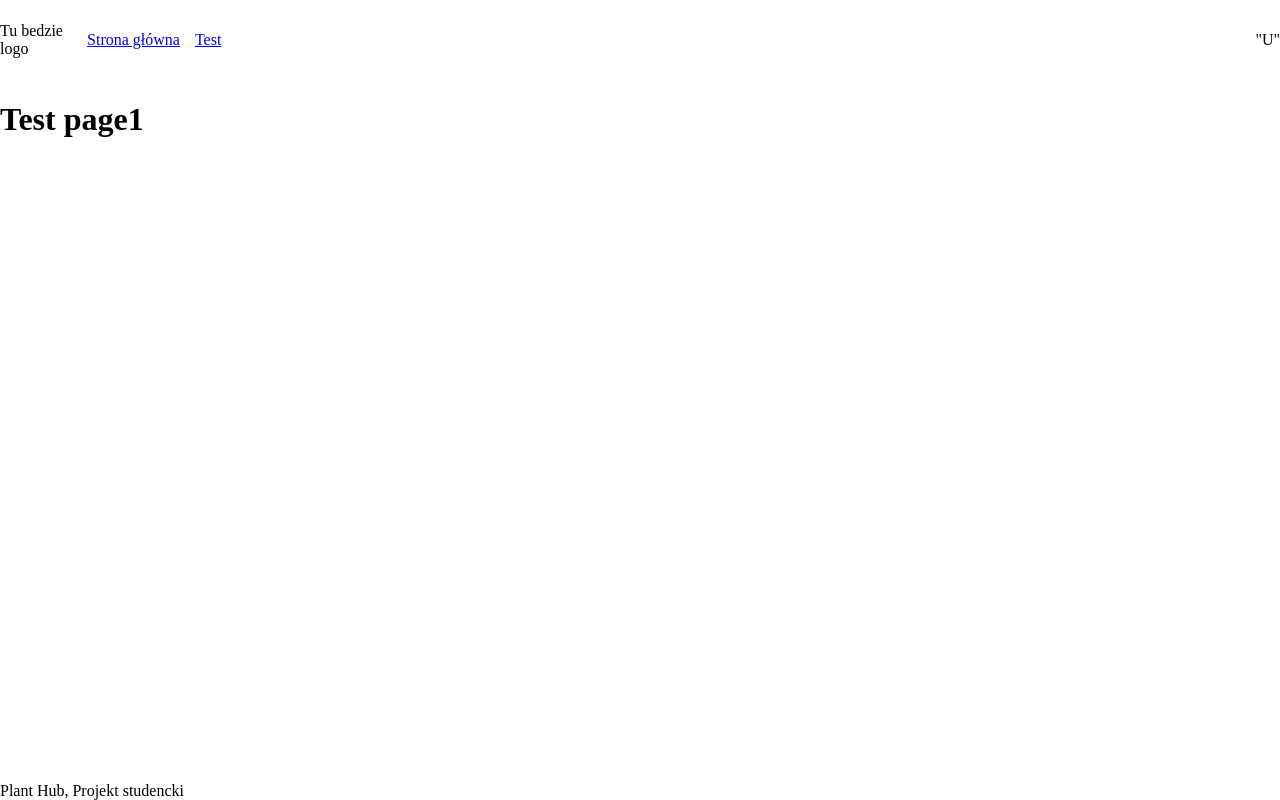
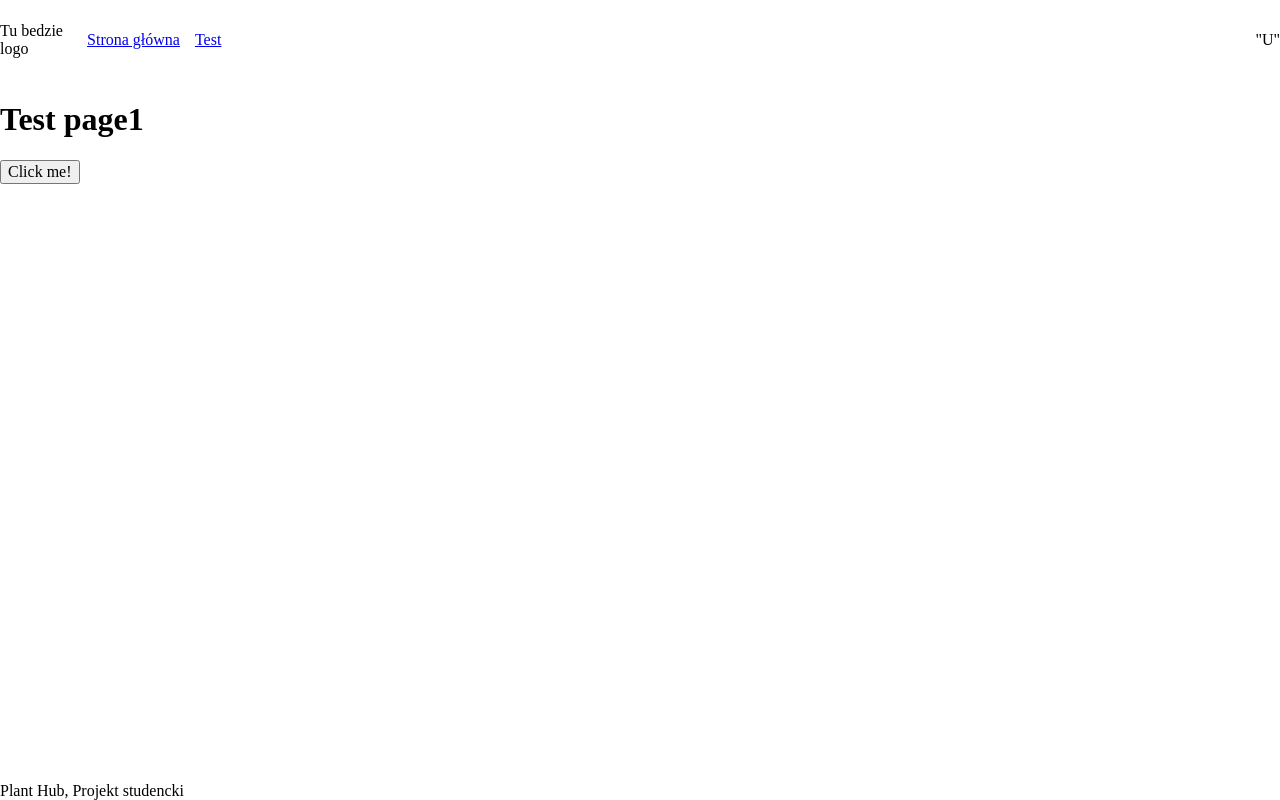
Before and after one commit to e-lawniczak/plant-hub, a React (Create React App) app in the folder frontend/: page /test in a window 1280 px wide. Built offline with nearby package versions, Linux system fonts and the light colour scheme.

Commit message:
test method

```diff
--- a/frontend/src/common/ApiRoutes.tsx
+++ b/frontend/src/common/ApiRoutes.tsx
@@ -2,10 +2,10 @@
 // const mainUrl = 'http://localhost:3000/'
 const mainUrl = 'http://localhost:8080/'
 const rootRoute = {
-    user: '/api/user',
+    user: mainUrl + '/users',
 
 }
 
 export const apiRoutes = {
-
+   testMethod: rootRoute.user + "/hi"
 }
--- a/frontend/src/pages/TestPage1.tsx
+++ b/frontend/src/pages/TestPage1.tsx
@@ -1,7 +1,16 @@
+import { apiRoutes } from "../common/ApiRoutes"
+import { callGet } from "../common/Fetch"
 import { PageContainer } from "../common/layouts/PageContainer"
 
 export const TestPage1 = ()=>{
+
+        const handleButton = async ()=>{
+            let req = await callGet(apiRoutes.testMethod)
+            alert(req.body)
+        }
+
     return <PageContainer>
         <h1>Test page1</h1>
+        <button onClick={handleButton}>Click me!</button>
     </PageContainer>
 }
```
